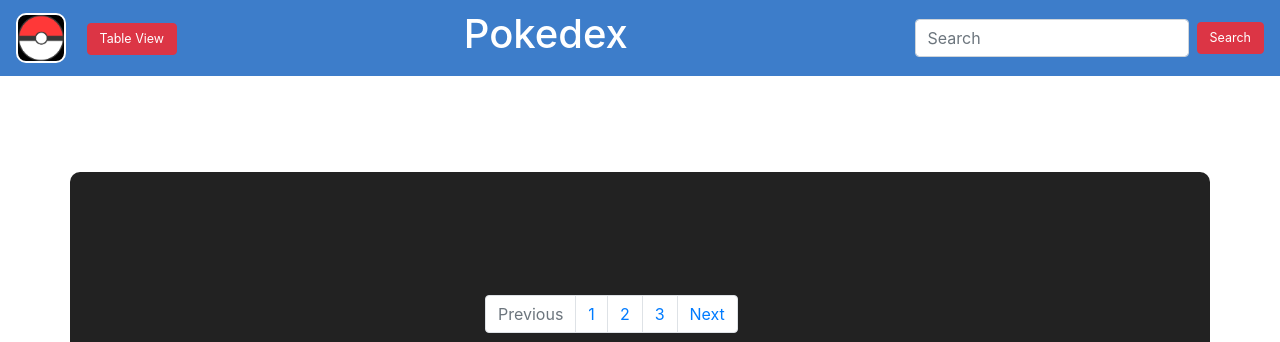
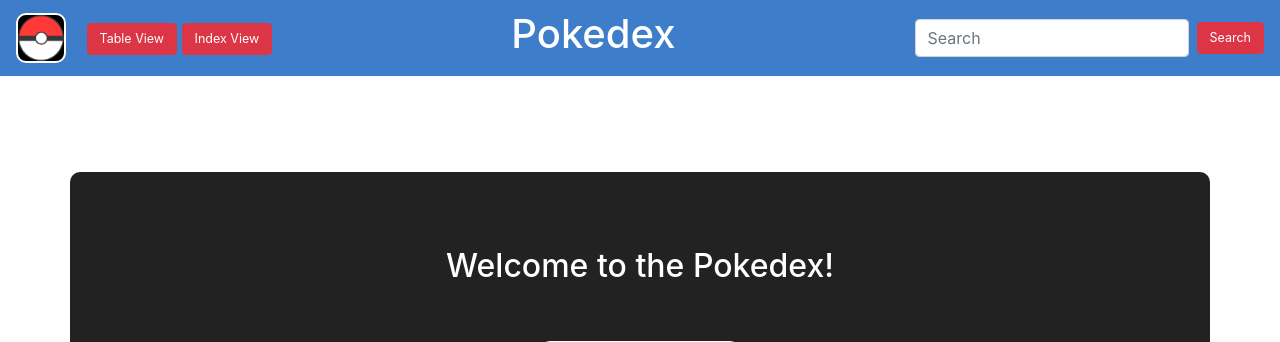
Before and after one commit to JoshGuarino/pokedex, a Flask app: page / in a window 1280 px wide. Shown: the top 342 px of the page. Run offline with Flask 2, Linux system fonts and the light colour scheme; some libraries are stand-ins or nearby versions.

Commit message:
added home page and pagination to table page

```diff
--- a/pokedex/app.py
+++ b/pokedex/app.py
@@ -30,12 +30,10 @@ for page in range(0, page_total):
         page_range_index['end'] = poke_total
 
 @app.route("/")
-@app.route("/index")
+@app.route("/home")
 def index():
-    return render_template('index.html', data=pokemon_data, start=0, end=num_results, page_num=1, page_total=page_total)
+    return render_template('home.html')
 
-
-@app.route('/<page>')
 @app.route('/index/<page>')
 def index_pages(page):
     try:
@@ -45,16 +43,23 @@ def index_pages(page):
         return render_template('error.html', the_error="To request page, param must be a number."), 404
     except:
         return render_template('error.html', the_error="The requested page doesn't exist."), 404
-
     if page < 1:
-        return render_template('error.html', the_error="The requested page doesn't exist."), 404
-    else:
-        return render_template('index.html', data=pokemon_data, start=current_page['start'], end=current_page['end'], page_num=page, page_total=page_total)
+        return render_template('error.html', the_error="The requested page can't be a negative number."), 404
+    return render_template('index.html', data=pokemon_data, start=current_page['start'], end=current_page['end'], page_num=page, page_total=page_total)
 
 
-@app.route('/table')
-def table():
-    return render_template('table.html', data=pokemon_data)
+@app.route('/table/<page>')
+def table(page):
+    try:
+        page = int(page)
+        current_page = pages[page-1]
+    except ValueError:
+        return render_template('error.html', the_error="To request page, param must be a number."), 404
+    except:
+        return render_template('error.html', the_error="The requested page doesn't exist."), 404
+    if page < 1:
+        return render_template('error.html', the_error="The requested page can't be a negative number."), 404
+    return render_template('table.html', data=pokemon_data, start=current_page['start'], end=current_page['end'], page_num=page, page_total=page_total)
 
 
 @app.route("/pokemon/<pokemon>")
@@ -66,11 +71,9 @@ def pokemon(pokemon):
         return render_template('error.html', the_error="To request page, param must be a number."), 404
     except:
         return render_template('error.html', the_error="The requested page doesn't exist."), 404
-
     if poke_num < 1:
-        return render_template('error.html', the_error="The requested page doesn't exist."), 404
-    else:
-        return render_template('pokemon.html', pokemon=current_pokemon, poke_total=poke_total)
+        return render_template('error.html', the_error="The requested page can't be a negative number."), 404
+    return render_template('pokemon.html', pokemon=current_pokemon, poke_total=poke_total)
 
 
 @app.route("/search", methods=['POST'])
--- a/pokedex/templates/header.html
+++ b/pokedex/templates/header.html
@@ -3,7 +3,8 @@
         <a class="navbar-brand" href="/">
             <img id="img_nav" src="/static/images/pokeball.png" width="50" height="50" alt="">
         </a>
-        <a class="btn btn-danger my-2 my-sm-0" href="/table">Table View</a>
+        <a class="btn btn-danger my-2 my-sm-0" href="/table/1">Table View</a>
+        <a class="btn btn-danger my-2 my-sm-0" href="/index/1">Index View</a>
     </div>
     <h1>Pokedex</h1>
     <form class="form-inline my-2 my-lg-0" action="{{ url_for('search') }}" method="POST">
--- /dev/null
+++ b/pokedex/templates/home.html
@@ -0,0 +1,22 @@
+{% extends 'base.html' %}
+
+{% block main %}
+<div class="row">
+    <div class="col-2"></div>
+    <div class="col-8 text-center justify-content-center">
+            <h2>Welcome to the Pokedex!</h2>
+            <br><br>
+            <img id="img_nav" src="/static/images/pokeball.png" width="200" height="200" alt="">
+    </div>
+    <div class="col-2"></div>
+</div>
+<br><br>
+<div class="row">
+    <div class="col"></div>
+    <div class="col text-center justify-content-center">
+        <a class="btn-lg btn btn-primary my-2 my-sm-0" href="/table/1">Table View</a>
+        <a class="btn-lg btn btn-primary my-2 my-sm-0" href="/index/1">Index View</a>
+    </div>
+    <div class="col"></div>
+</div>
+{% endblock main %}
--- a/pokedex/templates/index.html
+++ b/pokedex/templates/index.html
@@ -7,15 +7,15 @@
     <div class="col">
         <ul class="pagination" data-aos="zoom-in" data-aos-duration="700">
             {% if page_num != 1 %}
-            <li class="page-item"><a class="page-link" href="/{{ page_num-1 }}">Previous</a></li>
+            <li class="page-item"><a class="page-link" href="/index/{{ page_num-1 }}">Previous</a></li>
             {% else %}
             <li class="page-item disabled"><a class="page-link" disabled href="">Previous</a></li>
             {% endif %}
             {% for i in range(page_total) %}
-            <li class="page-item"><a class="page-link" href="/{{ i+1 }}">{{ i+1 }}</a></li>
+            <li class="page-item"><a class="page-link" href="/index/{{ i+1 }}">{{ i+1 }}</a></li>
             {% endfor %}
             {% if page_num != page_total %}
-            <li class="page-item"><a class="page-link" href="/{{ page_num+1 }}">Next</a></li>
+            <li class="page-item"><a class="page-link" href="/index/{{ page_num+1 }}">Next</a></li>
             {% else %}
             <li class="page-item disabled"><a class="page-link" disabled href="">Next</a></li>
             {% endif %}
@@ -26,12 +26,12 @@
 <br><br>
 
 <div class="row">
-    {% for i in range(start, end) %}
+    {% for item in range(start, end) %}
     <div class="card text-center justify-content-center shadow" style="width: 10rem;" data-aos="zoom-in" data-aos-duration="700">
-        <img src="/static/pokemon/pics/{{ data[i]['number_label'] }}.png" class="card-img-top" alt="{{ data[i]['name'] }}">
+        <img src="/static/pokemon/pics/{{ data[item]['number_label'] }}.png" class="card-img-top" alt="{{ data[item]['name'] }}">
         <div class="card-body">
-            <h6 class="card-title">{{ data[i]['number'] }} - {{ data[i]['name'] }}</h6>
-            <a href="/pokemon/{{ data[i]['number'] }}" class="btn btn-secondary">View Pokemon</a>
+            <h6 class="card-title">{{ data[item]['number'] }} - {{ data[item]['name'] }}</h6>
+            <a href="/pokemon/{{ data[item]['number'] }}" class="btn btn-secondary">View Pokemon</a>
         </div>
     </div>
     {% endfor %}
@@ -43,15 +43,15 @@
     <div class="col">
         <ul class="pagination" data-aos="zoom-in" data-aos-duration="700">
             {% if page_num != 1 %}
-            <li class="page-item"><a class="page-link" href="/{{ page_num-1 }}">Previous</a></li>
+            <li class="page-item"><a class="page-link" href="/index/{{ page_num-1 }}">Previous</a></li>
             {% else %}
             <li class="page-item disabled"><a class="page-link" disabled href="">Previous</a></li>
             {% endif %}
             {% for i in range(page_total) %}
-            <li class="page-item"><a class="page-link" href="/{{ i+1 }}">{{ i+1 }}</a></li>
+            <li class="page-item"><a class="page-link" href="/index/{{ i+1 }}">{{ i+1 }}</a></li>
             {% endfor %}
             {% if page_num != page_total %}
-            <li class="page-item"><a class="page-link" href="/{{ page_num+1 }}">Next</a></li>
+            <li class="page-item"><a class="page-link" href="/index/{{ page_num+1 }}">Next</a></li>
             {% else %}
             <li class="page-item disabled"><a class="page-link" href="">Next</a></li>
             {% endif %}
```
Also changed, not shown: pokedex/static/js/pokemon.js (deleted, +0 -16 lines), pokedex/templates/table.html (+54 -6 lines).
